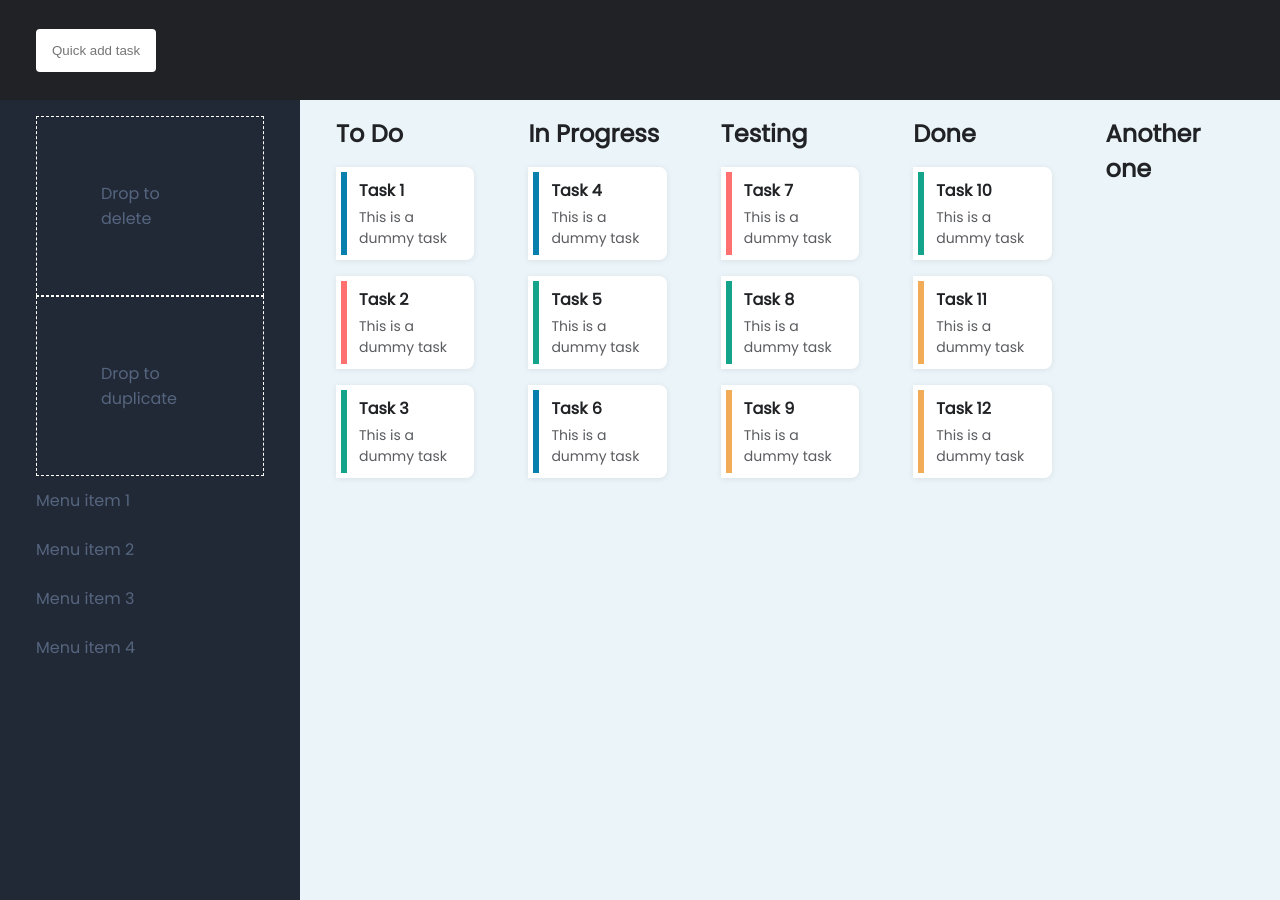
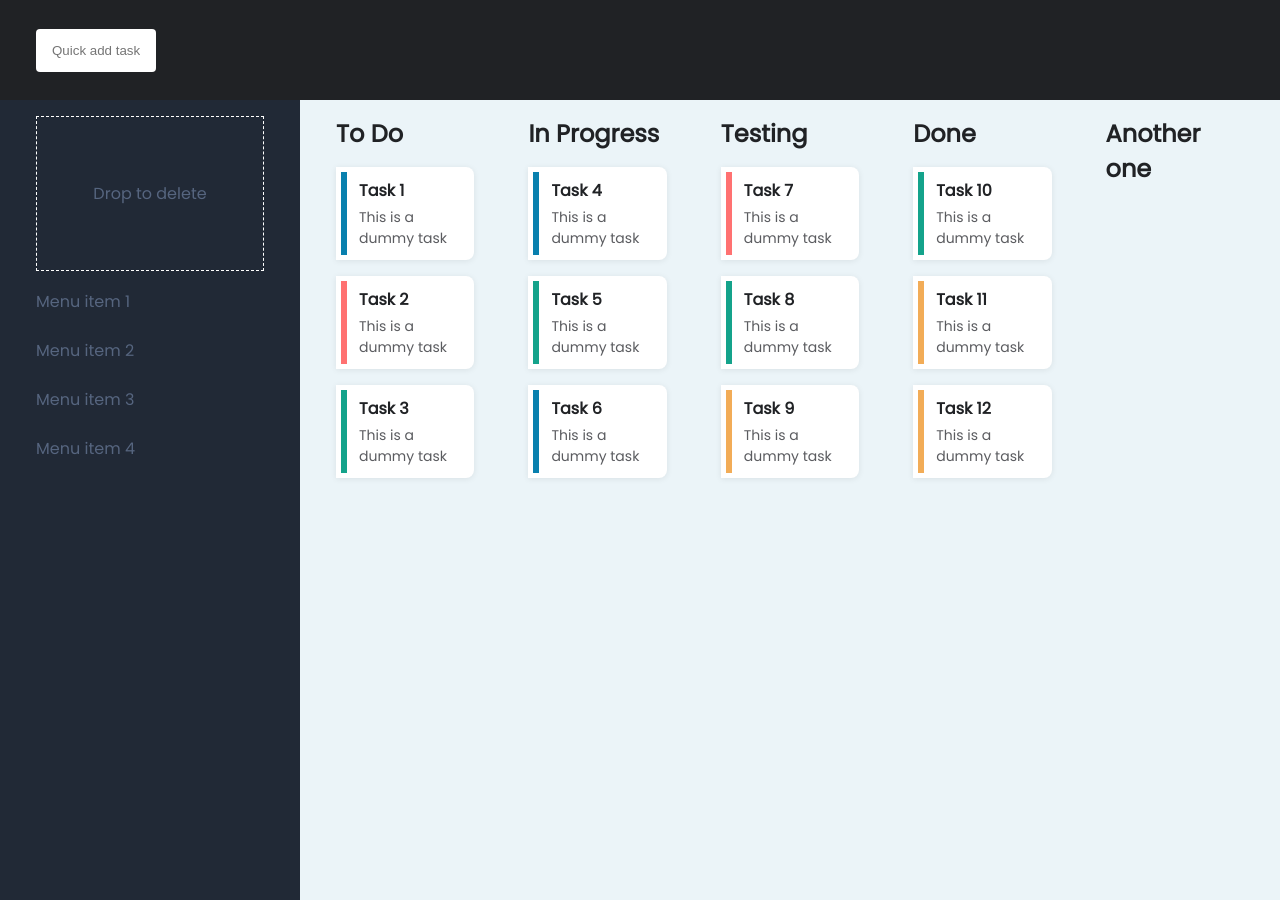
Before and after one commit to larsnaslund/task-organizer, a React (Create React App) app: page / in a window 1280 px wide. Built offline with nearby package versions, Linux system fonts and the light colour scheme.

Commit message:
Styled dropzone for task deletion

```diff
--- a/src/assets/App.css
+++ b/src/assets/App.css
@@ -123,10 +123,18 @@ body {
   pointer-events: none;
 }
 
-.drop-area {
+.drop-area-tool {
   border: 1px dashed #fff;
   display: flex;
-  padding: 64px;
+  padding: 64px 0;
   align-items: center;
   justify-content: center;
+  margin-bottom: 6px;
 }
+
+.drop-area-tool.delete-drop.active {
+  background-color: #ff7171;
+  color: #fff;
+  border-color: #ff7171;
+  transition: background-color 250ms linear;
+}
--- a/src/components/Sidemenu.js
+++ b/src/components/Sidemenu.js
@@ -1,19 +1,55 @@
 import React from 'react';
+import { useState } from 'react/cjs/react.development';
+import { useKanbanData } from '../KanbanContext';
 
 export default function Sidemenu() {
+
+    const [activeDeleteDrop, setActiveDeleteDrop] = useState(false);
+
+    const {
+        tasks,
+        taskDraggingActive,
+        setTaskDraggingActive
+    } = useKanbanData();
+
+    /**
+     * Show some interactivity when a task is dragged onto the drop area
+     * @param {*} e
+     */
+    const onDragEnter = (e) => {
+        if (taskDraggingActive) {
+            setActiveDeleteDrop(true);
+        }
+    }
+
+    const onDragLeave = (e) => {
+        setActiveDeleteDrop(false);
+    }
+
+
+    const onDragEnd = (e) => {
+        e.stopPropagation();
+        e.preventDefault();
+        console.log('enbded')
+    }
+
     return <div id="sidemenu" className="content-wrapper">
 
-        <div class="drop-area">
+        <div
+            className={"drop-area-tool delete-drop " + (activeDeleteDrop ? 'active' : '')}
+            onDragEnter={(e) => onDragEnter(e)}
+            onDragLeave={(e) => onDragLeave(e)}
+        >
             Drop to delete
         </div>
 
-        <div class="drop-area">
+        {/*<div className="drop-area-tool">
             Drop to duplicate
         </div>
-
+*/}
         {/*TODO router */}
         <nav>
-            <ul class="nav-list">
+            <ul className="nav-list">
                 {[...Array(4)].map((val, index) =>
                     <li key={index}>Menu item {index + 1}</li>
                 )}
--- a/src/screens/Dashboard.js
+++ b/src/screens/Dashboard.js
@@ -17,7 +17,7 @@ export default function Dashboard() {
             <Header />
             <div id="row">
                 <Sidemenu />
-                <div class="content-wrapper">
+                <div className="content-wrapper">
                     <div id='kanban-board'>
                         {processes.map((process, index) =>
                             <Column
```
Also changed, not shown: src/KanbanContext.js (+12 -1 lines).
